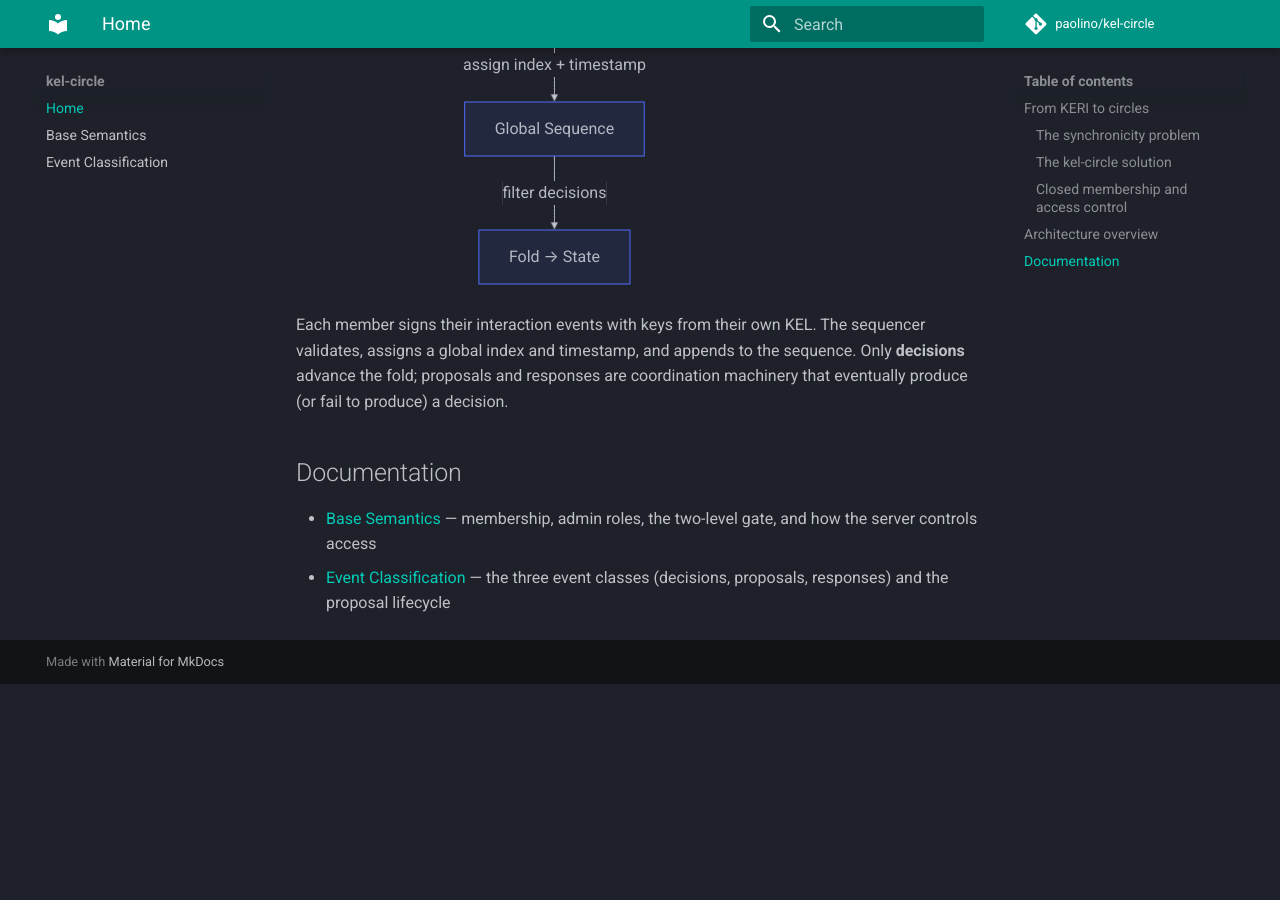
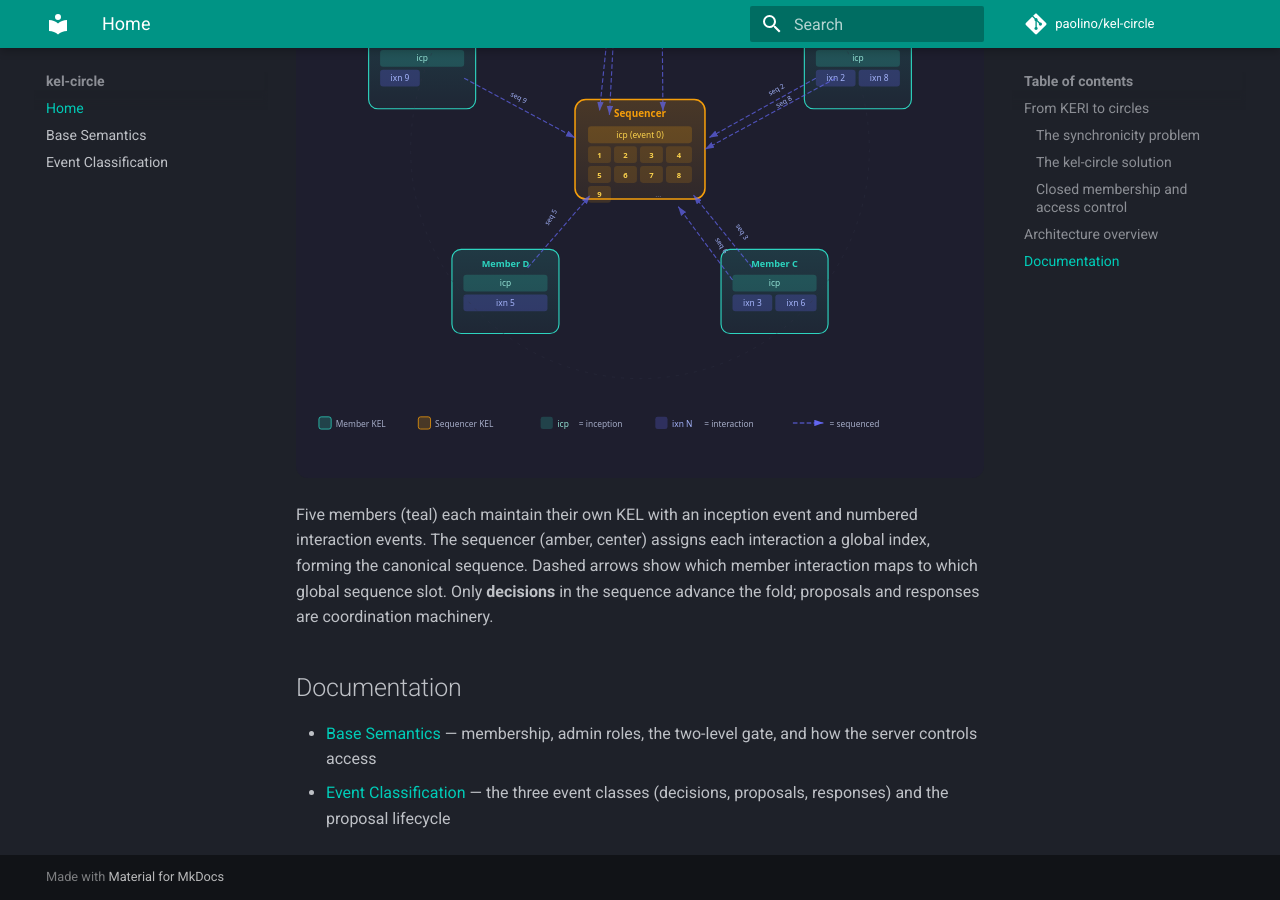
Before and after one commit to paolino/kel-circle, an MkDocs documentation site: the page built from docs/docs/index.md, in a window 1280 px wide and 900 px high, scrolled down 1986 px. Built offline with MkDocs 1.6.1 and Material for MkDocs 9.7.7, drawn with Linux system fonts in a browser that asks for light colours; comment, search, counter and statistics services are not loaded; before the commit the page ends 2670 px from its top, so only the background shows below that.

Commit message:
docs: add circle protocol SVG diagram
Hand-crafted SVG showing 5 member KELs arranged in a circle
around the sequencer, with dashed arrows connecting numbered
interaction events to global sequence slots.

````diff
--- a/docs/docs/index.md
+++ b/docs/docs/index.md
@@ -76,20 +76,14 @@ rules while sharing the same coordination infrastructure.
 
 ## Architecture overview
 
-```mermaid
-graph TD
-    A[Member A<br/>own KEL] -->|signed interaction| S[Sequencer<br/>own KEL]
-    B[Member B<br/>own KEL] -->|signed interaction| S
-    C[Member C<br/>own KEL] -->|signed interaction| S
-    S -->|assign index + timestamp| GS[Global Sequence]
-    GS -->|filter decisions| F[Fold → State]
-```
+![Kel-Circle Protocol](images/circle.svg)
 
-Each member signs their interaction events with keys from their own
-KEL. The sequencer validates, assigns a global index and timestamp,
-and appends to the sequence. Only **decisions** advance the fold;
-proposals and responses are coordination machinery that eventually
-produce (or fail to produce) a decision.
+Five members (teal) each maintain their own KEL with an inception
+event and numbered interaction events. The sequencer (amber, center)
+assigns each interaction a global index, forming the canonical
+sequence. Dashed arrows show which member interaction maps to which
+global sequence slot. Only **decisions** in the sequence advance
+the fold; proposals and responses are coordination machinery.
 
 ## Documentation
 
````
Also changed, not shown: docs/docs/images/circle.svg (added).
